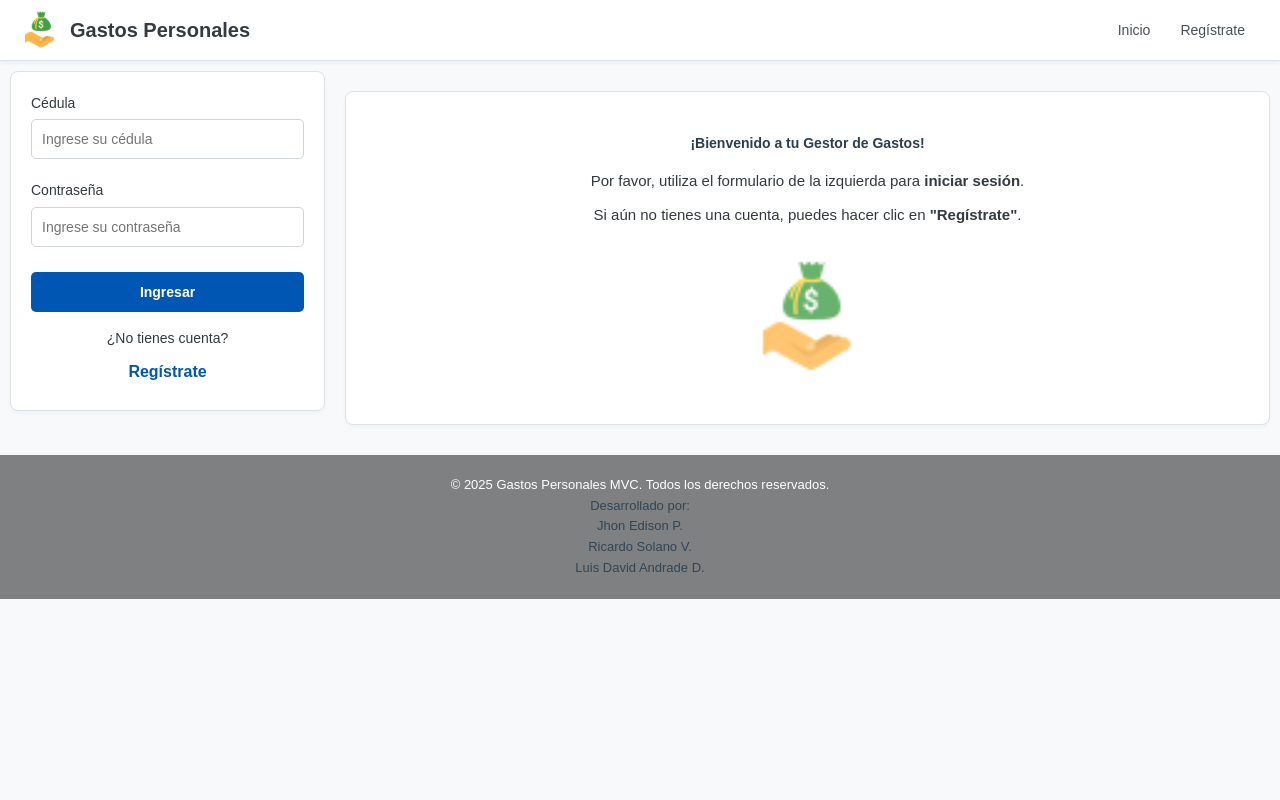
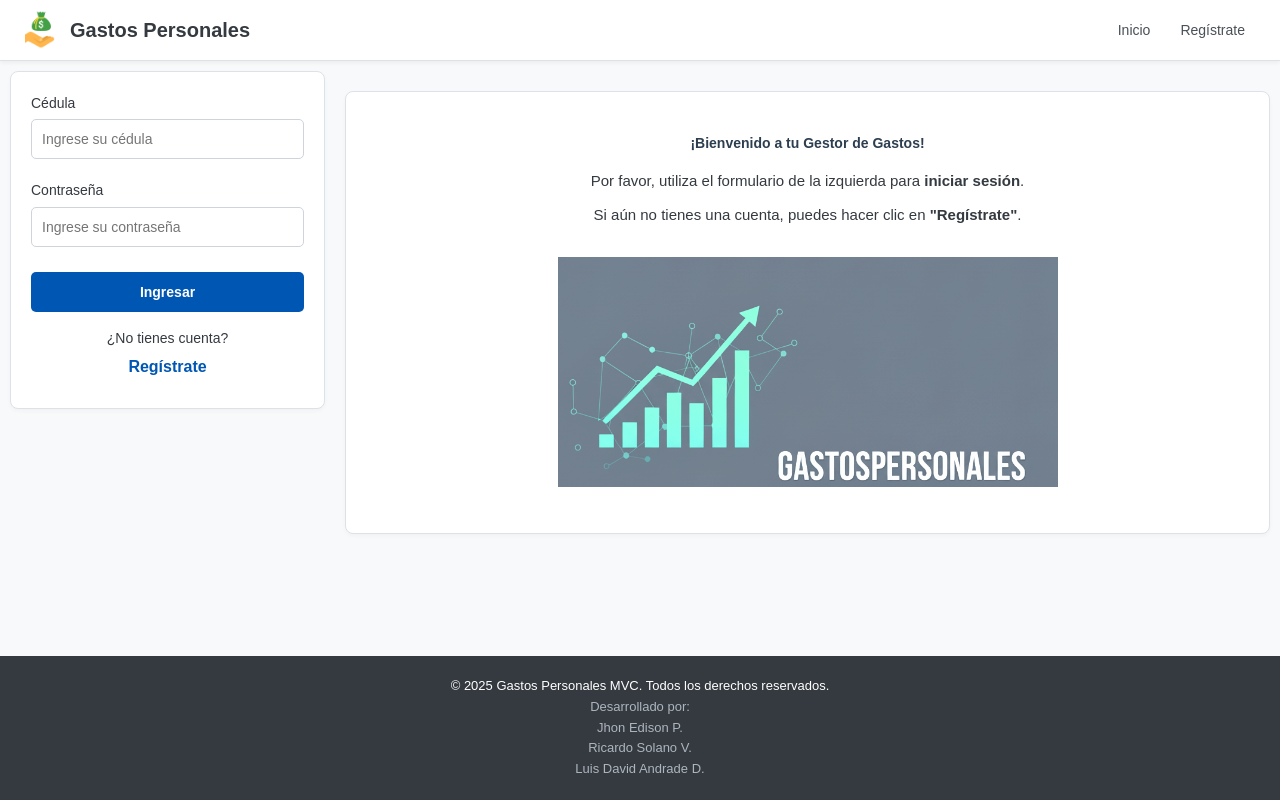
Before and after one commit to EdisonP-9814/GastosPersonaMVC, a PHP site: page /gastosPersonal/ in a window 1280 px wide. Run offline with PHP 8.4, Linux system fonts and the light colour scheme; tables that the repository leaves empty hold one stand-in row (values such as "Sample post"); some libraries are stand-ins or nearby versions.

Commit message:
Versión 1.0 Terminada: Ajustes finales de CSS y nuevo logo en el home

```diff
--- a/assets/css/style.css
+++ b/assets/css/style.css
@@ -4,32 +4,31 @@
 * {
     margin: 0;
     padding: 0;
-    box-sizing: border-box; /* Un estándar moderno para el layout */
+    box-sizing: border-box;
 }
 ul, ol {
     list-style: none;
 }
 a {
     text-decoration: none;
-    color: #0056b3; /* Un azul más profesional */
+    color: #0056b3;
 }
 a:hover {
     text-decoration: underline;
 }
 
 body {
-    background-color: #f8f9fa; /* Un fondo gris muy claro, no blanco puro */
+    background-color: #f8f9fa;
     font-family: 'Work Sans', sans-serif;
     line-height: 1.6;
     font-size: 14px;
-    color: #343a40; /* Un color de texto oscuro, no negro puro */
+    color: #343a40;
 }
 
-/* Tipografía de Encabezados (Más suave) */
 h1, h2, h3, h4, h5, h6 {
     font-family: 'Montserrat', sans-serif;
     font-weight: 600;
-    color: #2c3e50; /* Un azul-gris oscuro profesional */
+    color: #2c3e50;
     margin-bottom: 0.5rem;
 }
 
@@ -84,14 +83,16 @@ header#cabecera-principal nav li a:hover {
     align-items: flex-start;
     justify-content: flex-start;
     width: 100%;
-    max-width: 1400px; /* Ancho máximo para el contenido */
-    margin: 10px auto; /* Centramos el layout */
+    max-width: 1400px;
+    margin: 10px auto;
     padding: 0 10px;
+    height: auto; /* CORREGIDO: quitamos altura fija */
+    min-height: 450px; /* Mantenemos un alto mínimo */
 }
 .Block_aside {
     width: 25%;
-    min-width: 280px; /* Ancho fijo para el sidebar */
-    flex-shrink: 0; /* Evita que se encoja */
+    min-width: 280px;
+    flex-shrink: 0;
     margin-right: 20px;
 }
 .Frm1 {
@@ -269,34 +231,24 @@ td a.Bt2, td a.Bt2r {
 .alt_red { color: #c82333; font-weight: 600; }
 .Txwarning { font-family: 'Montserrat', sans-serif; font-size: 14px; font-weight: 600; }
 
-/* Sidebar logueado */
-.Hovsbr h5 {
-    color: #0056b3;
-    font-weight: 500;
-    margin: 5px 0;
-}
-.Hovsbr:hover h5 {
-    color: #004494;
-    text-decoration: underline;
-}
 /* ==================================================
    AJUSTES VISUALES (11-NOV)
    ================================================== */
 
 /* 1. Arregla el formulario de Login (Sidebar) */
 .Frm260 .Conthcl {
-    justify-content: flex-start; /* Alinea a la izquierda */
-    gap: 10px; /* Espacio entre label e input */
+    justify-content: flex-start;
+    gap: 10px;
     align-items: center;
 }
 .Frm260 .Conthcl label {
-    display: inline-block; /* Permite que esté al lado del input */
-    width: 80px; /* Ancho fijo para la etiqueta */
+    display: inline-block;
+    width: 80px;
     text-align: right;
-    margin-bottom: 0; /* Quita el margen inferior */
+    margin-bottom: 0;
 }
 .Frm260 .Conthcl input {
-    width: 150px; /* Ancho fijo para el input */
+    width: 150px;
 }
 .Frm260 .Hovsbr {
     text-align: center;
@@ -340,10 +302,11 @@ td a.Bt2, td a.Bt2r {
     background-color: #f8d7da; /* Fondo rojo claro */
     color: #c82333;
 }
+
 /* 4. Estilos para el Pie de Página */
 #pie-de-pagina {
     width: 100%;
-    background-color: #7e8081; /* Fondo oscuro */
+    background-color: #343a40; /* Fondo oscuro */
     color: #f8f9fa; /* Texto claro */
     text-align: center;
     padding: 20px;
@@ -352,24 +315,34 @@ td a.Bt2, td a.Bt2r {
 #pie-de-pagina p {
     margin: 0;
     font-size: 13px;
-    color: #334455;
+    color: #adb5bd;
 }
 #pie-de-pagina p:first-child {
     color: #ffffff;
     font-weight: 500;
 }
-/* 5. Aumentar tamaño del enlace 'Regístrate' en el sidebar */
-.Frm260 .Hovsbr h5 {
-    font-size: 16px; /* Aumentamos el tamaño */
-    font-weight: 600; /* Lo hacemos más grueso */
-    color: #0056b3; /* Usamos el color azul principal */
+
+/* 5. Arregla simetría de botones de tabla */
+.Bt2r {
+    height: 25px;
+    font-size: 11px;
+    padding: 5px 8px;
 }
-.Frm260 .Hovsbr:hover h5 {
-    color: #004494; /* Un azul más oscuro al pasar el mouse */
+
+/* ==================================================
+   STICKY FOOTER (11-NOV)
+   ================================================== */
+html {
+    height: 100%;
 }
-/* 6. Arregla la simetría de los botones de la tabla */
-.Bt2r {
-    height: 25px; /* Misma altura que Bt2 */
-    font-size: 11px; /* Misma fuente que Bt2 */
-    padding: 5px 8px; /* Mismo padding que Bt2 */
+body {
+    min-height: 100vh; /* El body ocupa al menos el 100% de la altura de la ventana */
+    display: flex;
+    flex-direction: column;
 }
+#main-container {
+    flex: 1; /* Esta es la regla mágica: hace que este div crezca */
+}
+#pie-de-pagina {
+    flex-shrink: 0; /* Evita que el footer se encoja */
+}
--- a/views/footer.php
+++ b/views/footer.php
@@ -1,9 +1,6 @@
-</div> <footer id="pie-de-pagina">
+</div> </div> <footer id="pie-de-pagina">
         <p>&copy; <?= date('Y') ?> Gastos Personales MVC. Todos los derechos reservados.</p>
-        <p>Desarrollado por: </p>
-        <p> Jhon Edison P.</p>
-        <p> Ricardo Solano V.</p>
-        <p> Luis David Andrade D.</p>
+        <p>Desarrollado por: <br>Jhon Edison P. <br>Ricardo Solano V. <br>Luis David Andrade D.</p>
     </footer>
 
 </body>
--- a/views/header.php
+++ b/views/header.php
@@ -33,10 +33,11 @@
     </header>
 
     <?php
-        // Revisa si hay mensajes de éxito o error y los muestra
         if (class_exists('Utils')) {
             Utils::showSessionMessage('msgsuccess', 'success');
             Utils::showSessionMessage('msgerror', 'error');
         }
     ?>
-    <div class='Contptl'>
+    <div id="main-container">
+
+        <div class='Contptl'>
--- a/views/home/index.php
+++ b/views/home/index.php
@@ -7,6 +7,6 @@
         <p style="margin-top: 10px; font-size: 15px;">
             Si aún no tienes una cuenta, puedes hacer clic en <strong>"Regístrate"</strong>.
         </p>
-        <img src="<?=base_url?>assets/images/logo.png" alt="Logo" style="width: 120px; height: auto; margin-top: 30px; opacity: 0.8;">
+        <img src="<?=base_url?>assets/images/logo_portada.png" alt="Logo" style="width: 500px; height: auto; margin-top: 30px; opacity: 0.8;">
     </div>
 </div>
```
Also changed, not shown: other parts of assets/css/style.css (+29 -58 lines), assets/images/logo_portada.png (added).
